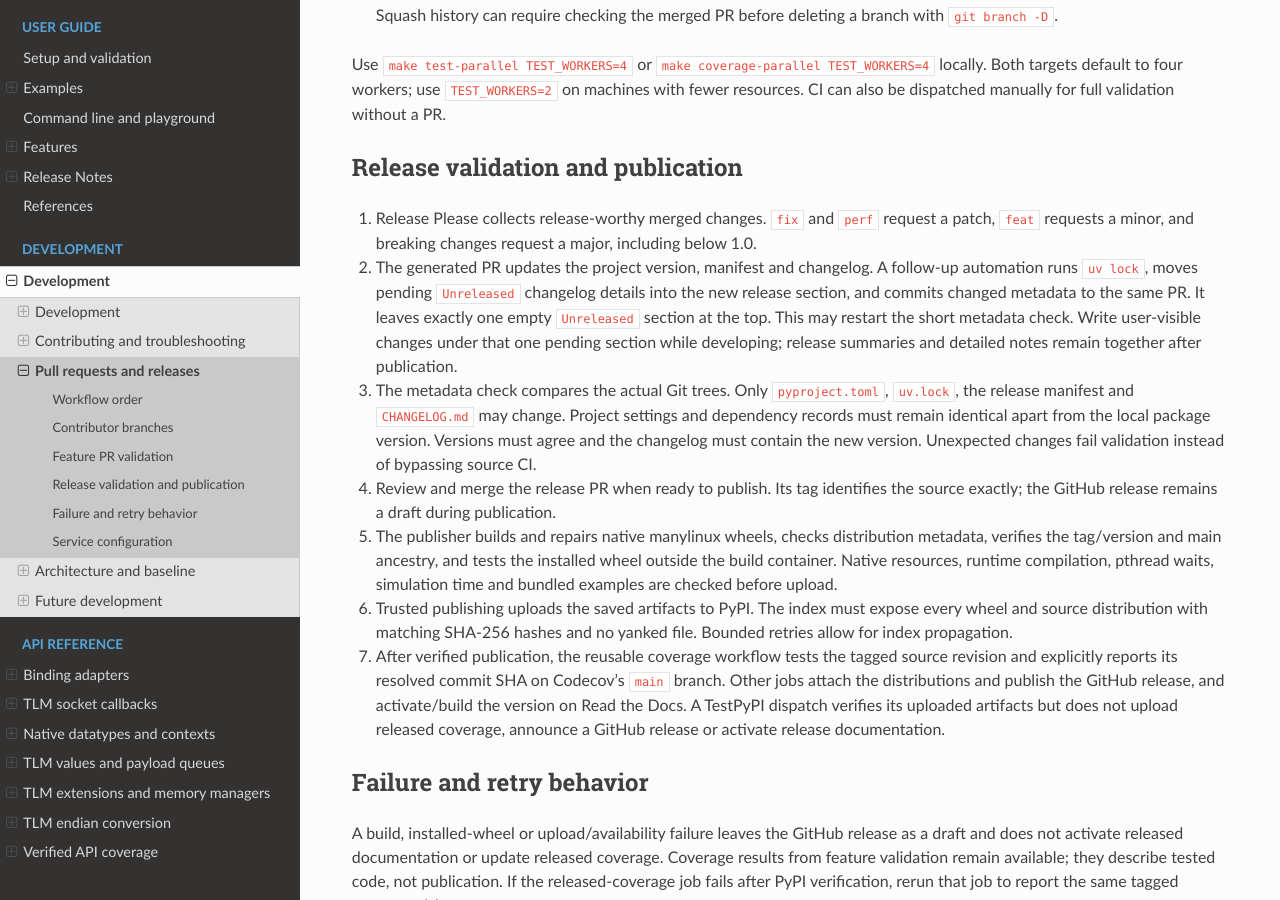
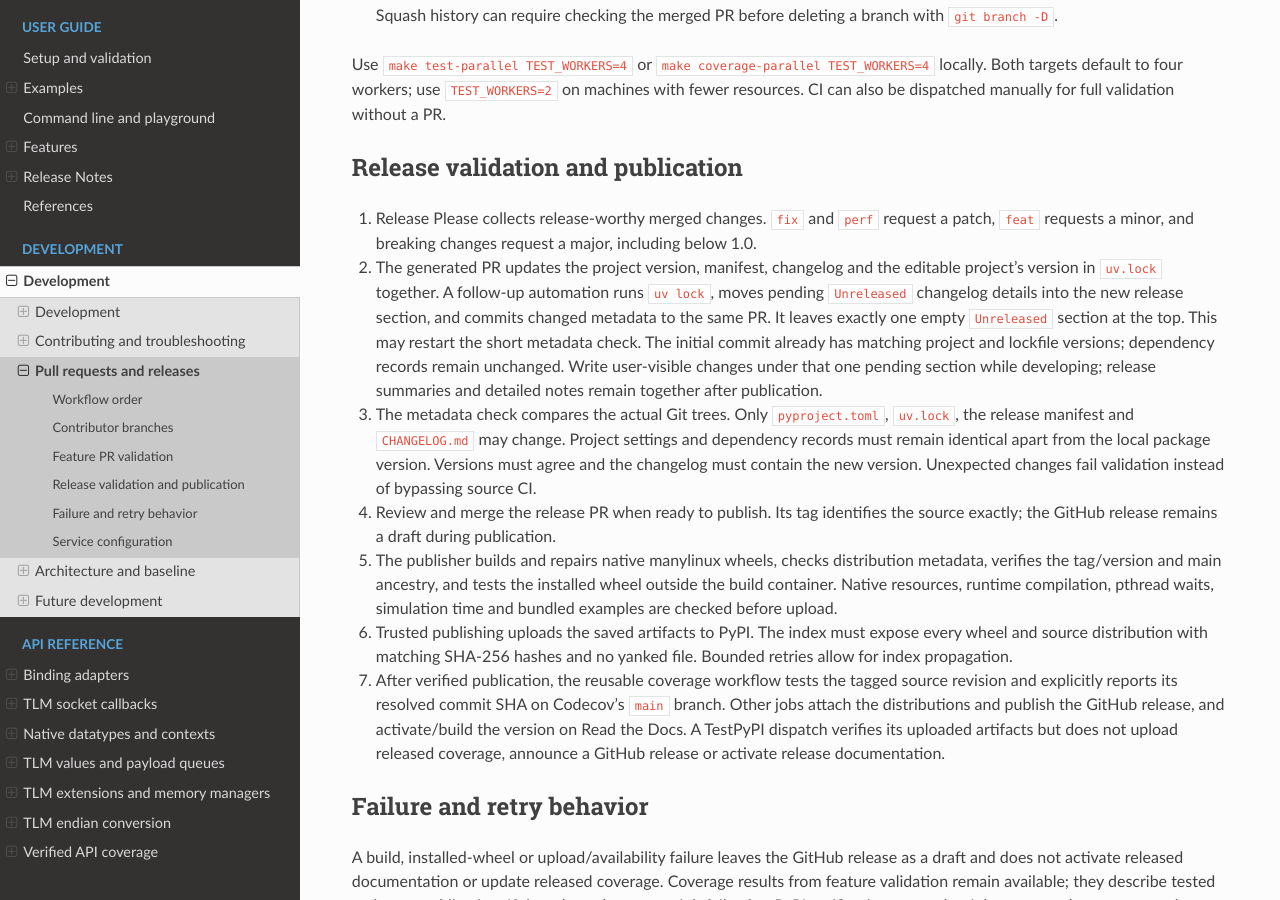
Before and after one commit to amal-khailtash/pysystemc, a Sphinx documentation site: the page built from docs/development/releases.rst, in a window 1280 px wide and 900 px high, scrolled down 1365 px. Built offline with Sphinx 7.4.7 and the Read the Docs theme 3.1.0, drawn with Linux system fonts in a browser that asks for light colours.

Commit message:
ci: synchronize release lock version in the initial PR

```diff
--- a/docs/development/releases.rst
+++ b/docs/development/releases.rst
@@ -80,13 +80,15 @@ Release validation and publication
 1. Release Please collects release-worthy merged changes. ``fix`` and ``perf``
    request a patch, ``feat`` requests a minor, and breaking changes request a
    major, including below 1.0.
-2. The generated PR updates the project version, manifest and changelog. A
-   follow-up automation runs ``uv lock``, moves pending ``Unreleased`` changelog
-   details into the new release section, and commits changed metadata to the same
-   PR. It leaves exactly one empty ``Unreleased`` section at the top. This may
-   restart the short metadata check. Write user-visible changes under that one
-   pending section while developing; release summaries and detailed notes remain
-   together after publication.
+2. The generated PR updates the project version, manifest, changelog and the
+   editable project's version in ``uv.lock`` together. A follow-up automation
+   runs ``uv lock``, moves pending ``Unreleased`` changelog details into the new
+   release section, and commits changed metadata to the same PR. It leaves
+   exactly one empty ``Unreleased`` section at the top. This may
+   restart the short metadata check. The initial commit already has matching
+   project and lockfile versions; dependency records remain unchanged.
+   Write user-visible changes under that one pending section while developing;
+   release summaries and detailed notes remain together after publication.
 3. The metadata check compares the actual Git trees. Only ``pyproject.toml``,
    ``uv.lock``, the release manifest and ``CHANGELOG.md`` may change. Project
    settings and dependency records must remain identical apart from the local
```
Also changed, not shown: release-please-config.json (+7 -0 lines).
